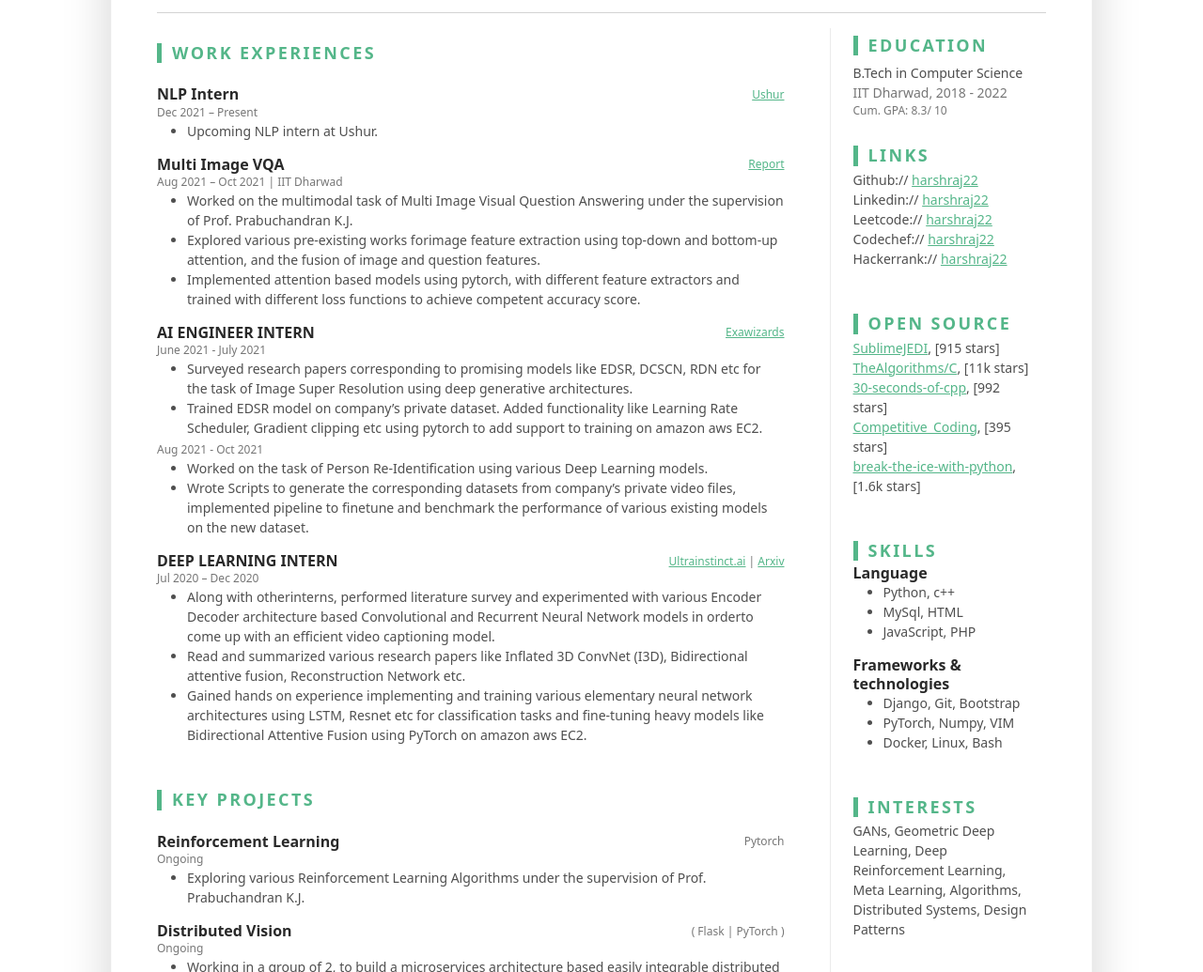
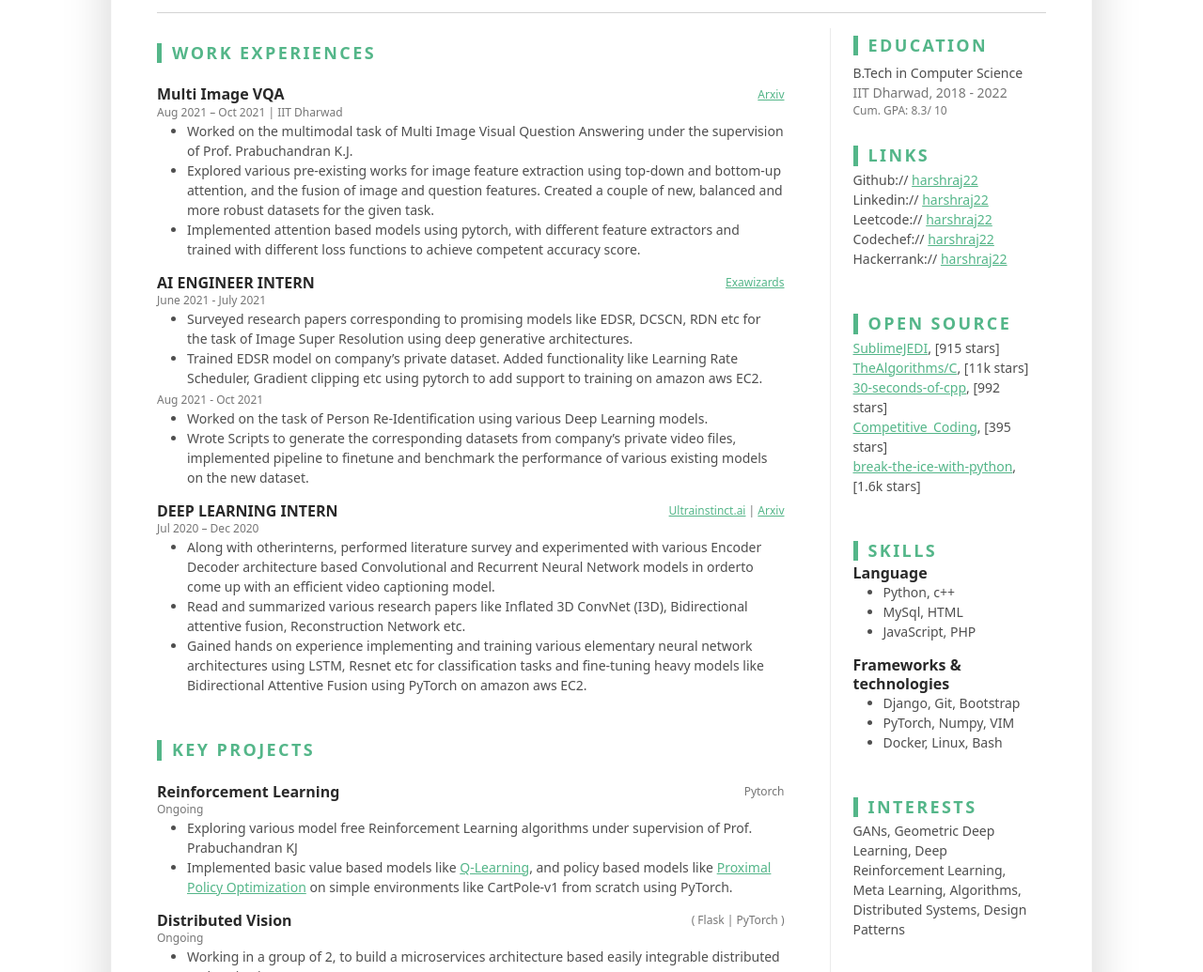
Before and after one commit to fenmo-app/harshraj22.github.io, a plain HTML site: page index.html in a window 1280 px wide. Shown: the part 500-1535 px from the top of the page at 94% size. Drawn offline with Linux system fonts and the light colour scheme.

Commit message:
synchronized...

```diff
--- a/index.html
+++ b/index.html
@@ -70,31 +70,9 @@
 
 								<div class="item mb-3">
 									<div class="item-heading row align-items-center">
-										<h4 class="item-title col-12 col-md-6 col-lg-8 mb-2 mb-md-0">NLP Intern</h4>
-										<div class="item-meta col-12 col-md-6 col-lg-4 text-muted text-start text-md-end">
-											<a href="https://community.ushur.com/" target="_blank"> Ushur</a>
-										</div>
-
-									</div>
-									<div class="item-heading row align-items-center">
-										<!-- <h4 class="item-title col-12 col-md-6 col-lg-8 mb-md-0"></h4> -->
-										<div class="item-meta col-12 col-md-6 col-lg-4 text-muted">Dec 2021 – Present</div>
-
-									</div>
-									<div class="item-content">
-										<!-- <p>Role description goes here ipsum dolor sit amet, consectetuer adipiscing elit. Aenean commodo ligula eget dolor. Aenean massa. Cum sociis natoque penatibus et magnis dis parturient montes, nascetur ridiculus mus. Donec quam felis, ultricies nec, pellentesque eu, pretium quis, sem. Donec pede justo, fringilla vel. Lorem ipsum dolor sit amet, consectetuer adipiscing elit. Aenean commodo ligula eget dolor. Aenean massa. Cum sociis natoque penatibus et magnis dis parturient montes, nascetur ridiculus mus. Donec quam felis.</p> -->
-										<ul class="resume-list">
-											<li>Upcoming NLP intern at Ushur.</li>
-
-										</ul>
-									</div>
-								</div><!--//item-->
-
-								<div class="item mb-3">
-									<div class="item-heading row align-items-center">
 										<h4 class="item-title col-12 col-md-6 col-lg-8 mb-2 mb-md-0">Multi Image VQA</h4>
 										<div class="item-meta col-12 col-md-6 col-lg-4 text-muted text-start text-md-end">
-											<a href="https://drive.google.com/file/d/1MQNm867AwogOlL_AQ8sueZu_VSC1bOP0/view" target="_blank"> Report</a>
+											<a href="https://arxiv.org/abs/2112.13706" target="_blank"> Arxiv</a>
 										</div>
 
 									</div>
@@ -108,9 +86,10 @@
 										<ul class="resume-list">
 											<li>Worked on the multimodal task of Multi Image Visual Question Answering
 												under the supervision of Prof. Prabuchandran K.J.</li>
-											<li>Explored various pre-existing works forimage feature extraction using
+											<li>Explored various pre-existing works for image feature extraction using
 												top-down and bottom-up attention, and the fusion of image and question
-												features.</li>
+												features. Created a couple of new, balanced and more robust datasets for the
+												given task.</li>
 											<li>Implemented attention based models using pytorch, with different feature
 												extractors and trained with different loss functions to achieve competent
 												accuracy score.</li>
@@ -210,7 +189,8 @@
 									<div class="item-content">
 										<!-- <p>Role description goes here ipsum dolor sit amet, consectetuer adipiscing elit. Aenean commodo ligula eget dolor. Aenean massa. Cum sociis natoque penatibus et magnis dis parturient montes, nascetur ridiculus mus. Donec quam felis, ultricies nec, pellentesque eu, pretium quis, sem. Donec pede justo, fringilla vel. Lorem ipsum dolor sit amet, consectetuer adipiscing elit. Aenean commodo ligula eget dolor. Aenean massa. Cum sociis natoque penatibus et magnis dis parturient montes, nascetur ridiculus mus. Donec quam felis.</p> -->
 										<ul class="resume-list mb-1">
-											<li>Exploring various Reinforcement Learning Algorithms under the supervision of Prof. Prabuchandran K.J.</li>
+											<li>Exploring various model free Reinforcement Learning algorithms under supervision of Prof. Prabuchandran KJ</li>
+											<li>Implemented basic value based models like <a href="https://github.com/harshraj22/DeepLearning/blob/main/implementations/ValueIteration/Value_Iteration_Taxi_v3.ipynb" target="_blank">Q-Learning</a>, and policy based models like <a href="https://github.com/harshraj22/DeepLearning/tree/main/implementations/PolicyBasedMethods/PPO" target="_blank">Proximal Policy Optimization</a> on simple environments like CartPole-v1 from scratch using PyTorch.</li>
 										</ul>
 									</div>
 								</div><!--//item-->
@@ -253,6 +233,7 @@
 											<li>Single handedly developed a website that aims to provide platform for
 												Algorithmic problem solving, contest hosting, online code editing using built in
 												editor, discussion forum and much more.</li>
+											<li>Used Django framework with sqlite database for back-end, and HTML, JS with bootstrap4 for front-end.</li>
 											<li>Used multiprocessing to speed up the evaluation of submitted code, wrote
 												various unit tests and automated them using github workflows, and hosted it on
 												cloud platform.</li>
@@ -292,7 +273,7 @@
 										<ul class="resume-list mb-1">
 											<li>Implemented the research paper <a href="https://www.cs.cmu.edu/~rsalakhu/papers/oneshot1.pdf" target="_blank"><u>”Siamese Neural Networks for One Shot
 												Image Recognition”</u></a> from scratch. Used Omniglot dataset to train the model
-												using PyTorch.</li>
+												using PyTorch achieving competent score.</li>
 										</ul>
 									</div>
 
@@ -305,7 +286,21 @@
 									<div class="item-content">
 										<!-- <p>Role description goes here ipsum dolor sit amet, consectetuer adipiscing elit. Aenean commodo ligula eget dolor. Aenean massa. Cum sociis natoque penatibus et magnis dis parturient montes, nascetur ridiculus mus. Donec quam felis, ultricies nec, pellentesque eu, pretium quis, sem. Donec pede justo, fringilla vel. Lorem ipsum dolor sit amet, consectetuer adipiscing elit. Aenean commodo ligula eget dolor. Aenean massa. Cum sociis natoque penatibus et magnis dis parturient montes, nascetur ridiculus mus. Donec quam felis.</p> -->
 										<ul class="resume-list mb-1">
-											<li>Implementing the research paper <a href="https://arxiv.org/pdf/1511.02274.pdf" target="_blank"><u> ”Stacked Attention Networks for Image Question Answering” </u></a> from scratch using PyTorch.</li>
+											<li>Implemented the research paper <a href="https://arxiv.org/pdf/1511.02274.pdf" target="_blank"><u> ”Stacked Attention Networks for Image Question Answering” </u></a> from scratch using PyTorch.</li>
+										</ul>
+									</div>
+
+
+									<div class="item-heading row align-items-center">
+										<!-- <h4 class="item-title col-12 col-md-6 col-lg-8 mb-md-0"></h4> -->
+										<div class="item-meta col-12 col-md-12 col-lg-12 text-muted">Tab Transformers | Dec 2021 | <a href="https://github.com/harshraj22/DeepLearning/tree/main/implementations/TabTransformer" target="_blank">Code</a></div>
+
+									</div>
+									<div class="item-content">
+										<!-- <p>Role description goes here ipsum dolor sit amet, consectetuer adipiscing elit. Aenean commodo ligula eget dolor. Aenean massa. Cum sociis natoque penatibus et magnis dis parturient montes, nascetur ridiculus mus. Donec quam felis, ultricies nec, pellentesque eu, pretium quis, sem. Donec pede justo, fringilla vel. Lorem ipsum dolor sit amet, consectetuer adipiscing elit. Aenean commodo ligula eget dolor. Aenean massa. Cum sociis natoque penatibus et magnis dis parturient montes, nascetur ridiculus mus. Donec quam felis.</p> -->
+										<ul class="resume-list mb-1">
+											<li> Implemented the Tab Transformer architecture proposed in the paper "<a href="https://arxiv.org/pdf/2012.06678v1.pdf" target="_blank">TabTransformer: Tabular Data Modeling Using Contextual Embeddings</a>" from scratch using PyTorch. Wrote clean and well structured code, following best practices and latest technologies.</li>
+											<li> Trained the model on "Blastchar dataset" experimenting with various internals like activation function, type of attention used etc along with different parameters. Studied the differences in the results using analytical reports using Weights and Biases.</li>
 										</ul>
 									</div>
 								</div><!--//item-->
@@ -660,6 +655,7 @@
 									<li class="mb-0">Data Structures</li>
 									<li class="mb-0">Operating System</li>
 									<li class="mb-0">Software System Lab</li>
+									<li class="mb-0">Reinforcement Learning</li>
 									<li class="mb-0">Design & Analysis of Algorithms</li>
 								</ul>
 							</section><!--//Coursework-section-->
```
